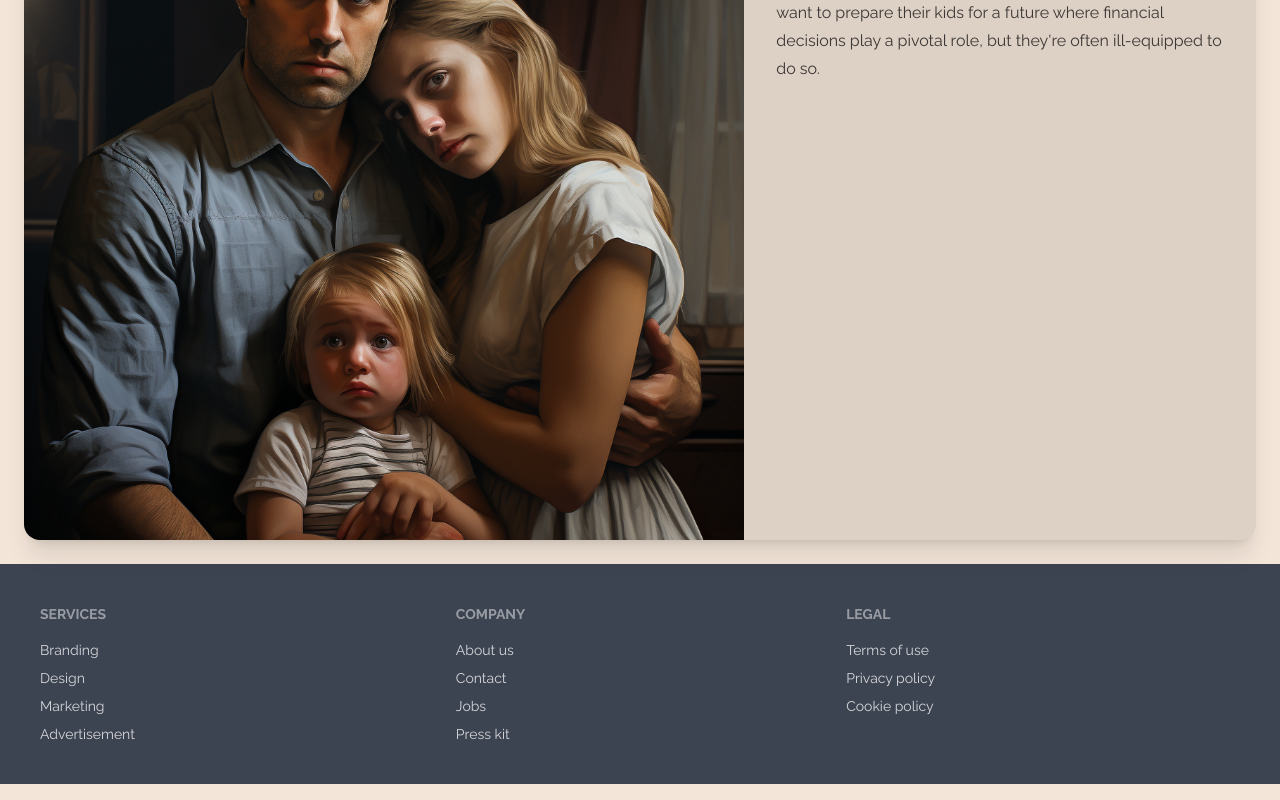
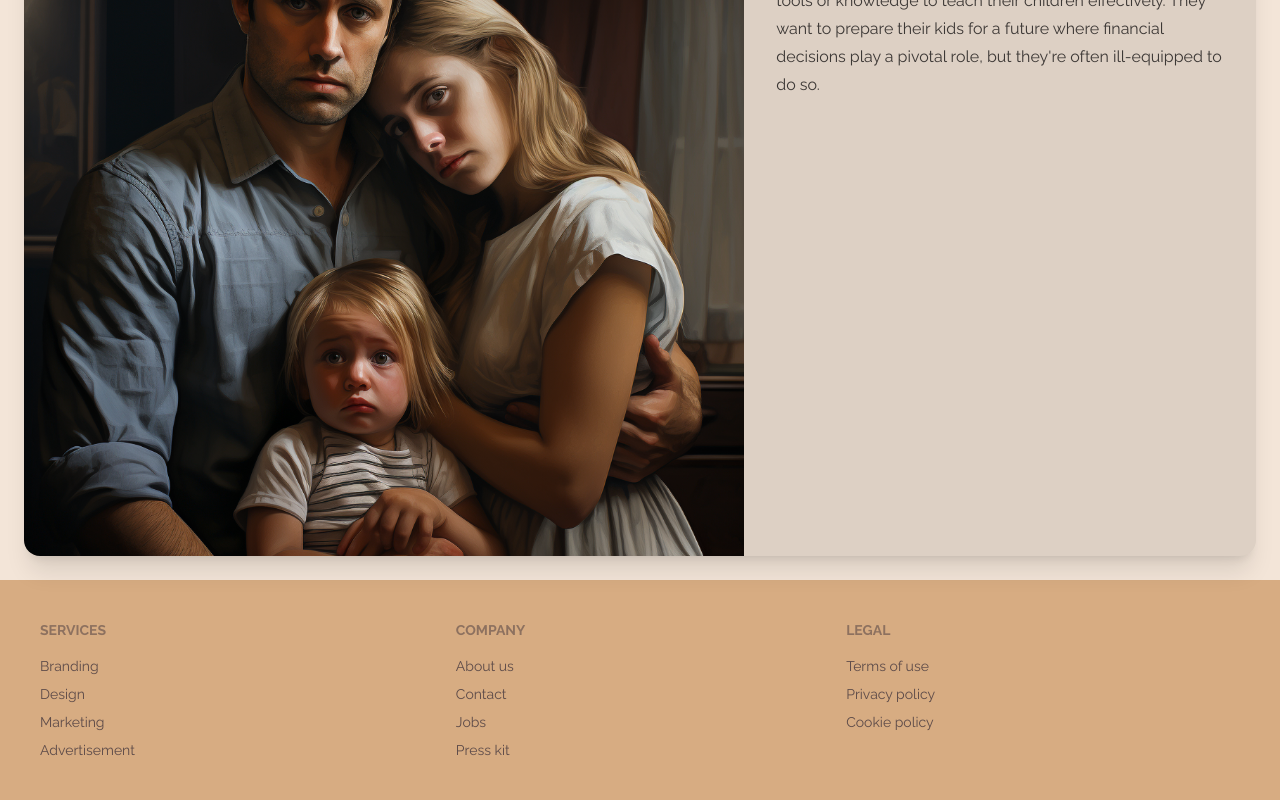
Before and after one commit to tharshman/moneywise-kids-web, a Next.js app: page / in a window 1280 px wide. Shown: the part 1889-2689 px from the top of the page. Built offline with nearby package versions, Linux system fonts and the light colour scheme; a web font is replaced by a local one.

Commit message:
feat: update header and footer styles

```diff
--- a/src/app/ui/footer.tsx
+++ b/src/app/ui/footer.tsx
@@ -1,6 +1,6 @@
 export default function Footer() {
   return (
-    <footer className="footer bg-neutral p-10 text-neutral-content">
+    <footer className="footer bg-secondary p-10 text-mw-brown">
       <nav>
         <header className="footer-title">Services</header>
         <a className="link-hover link">Branding</a>
--- a/src/app/ui/header.tsx
+++ b/src/app/ui/header.tsx
@@ -3,7 +3,7 @@ import Link from 'next/link';
 
 export default function Header() {
   return (
-    <header className="navbar bg-secondary">
+    <header className="navbar bg-secondary mb-4">
       <div className="navbar-start">
         <svg
           xmlns="http://www.w3.org/2000/svg"
```
